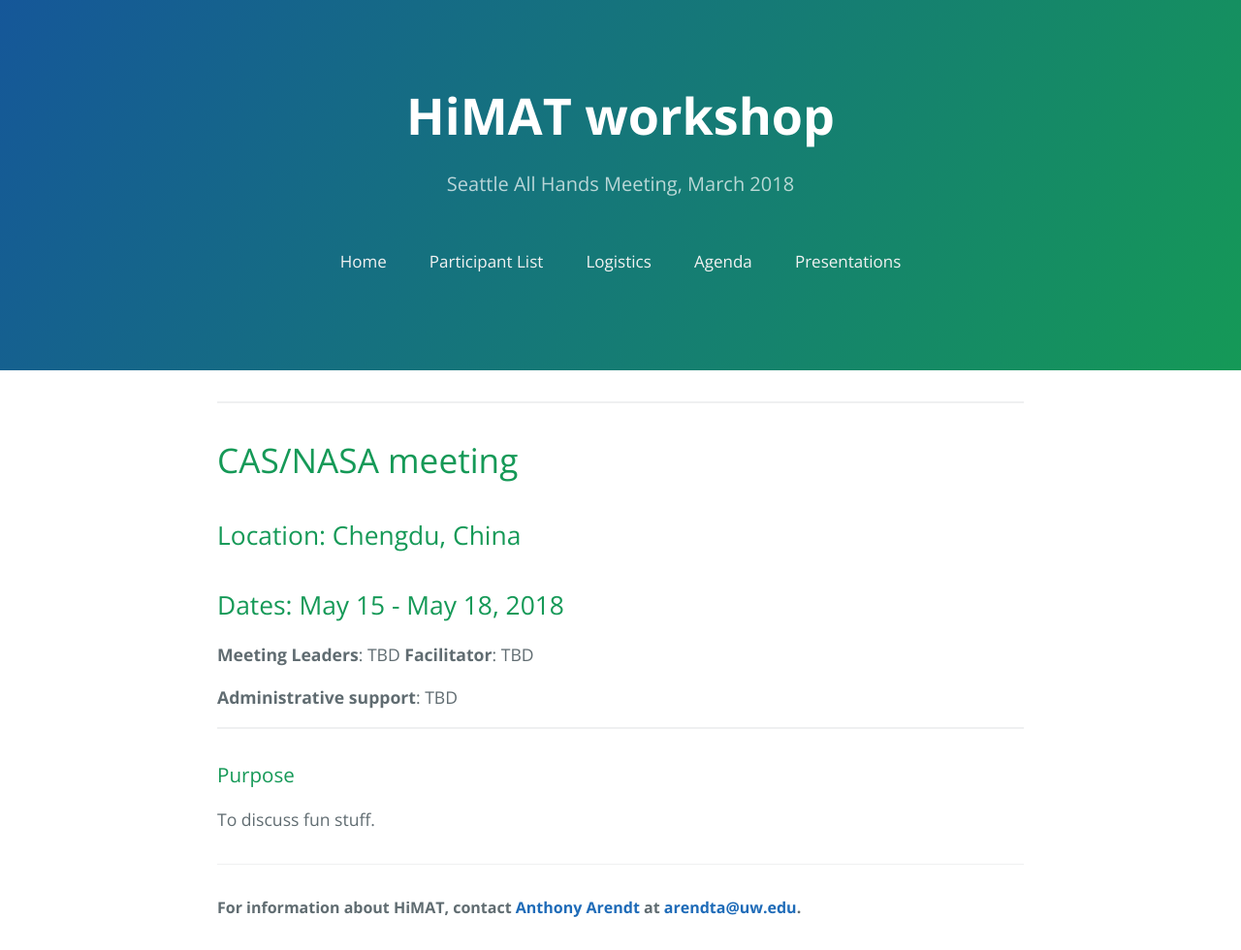
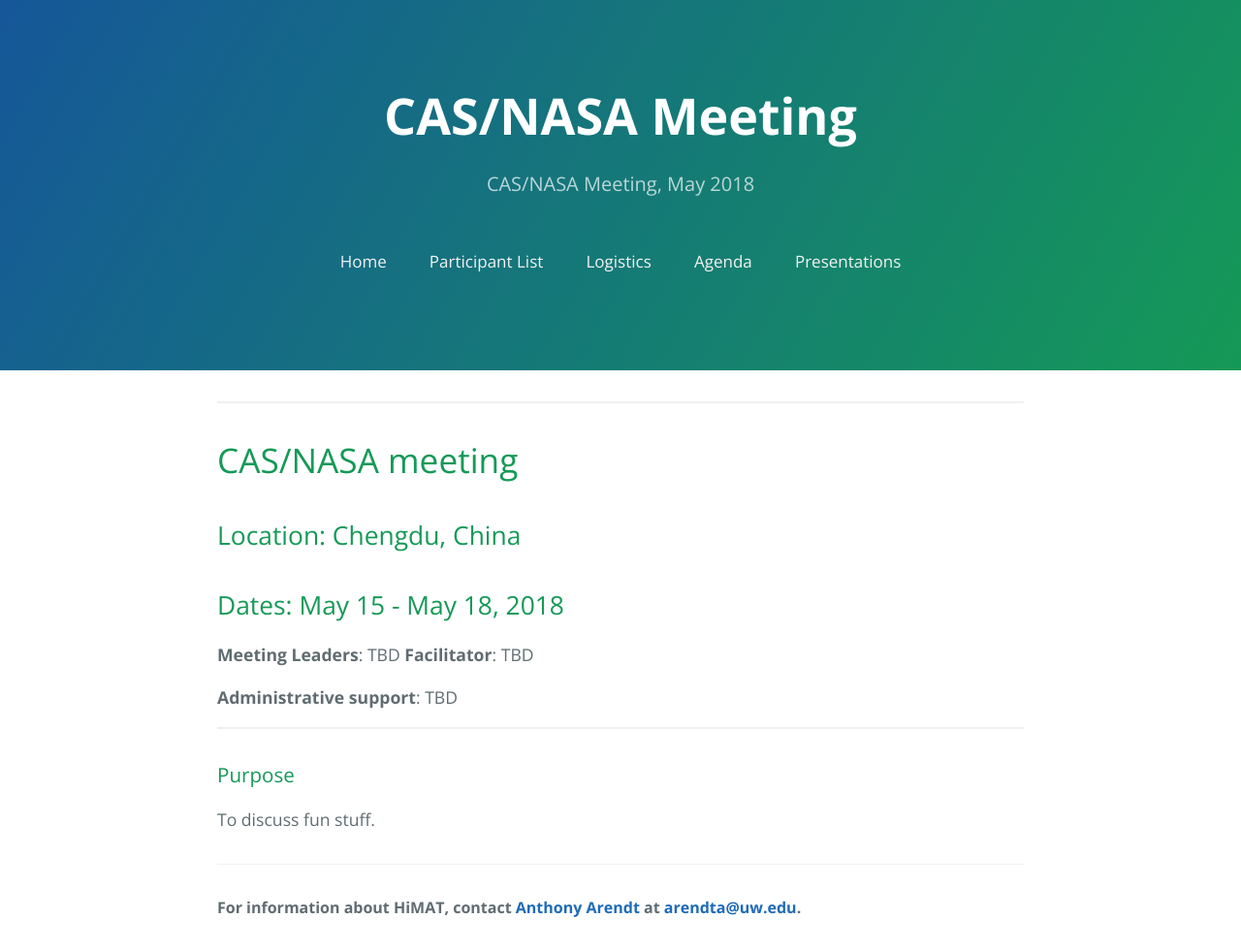
Before and after one commit to lsetiawan/2018-05-15-CAS-HiMAT, a Jekyll site: the page built from index.md, in a window 1280 px wide. Shown: the whole page at 97% size. Built offline with Jekyll 4.4.1, drawn with Linux system fonts in a browser that asks for light colours.

Commit message:
Update _config.yml

```diff
--- a/_config.yml
+++ b/_config.yml
@@ -1,7 +1,7 @@
 theme: jekyll-theme-cayman
 
-title: "HiMAT workshop"
-description: "Seattle All Hands Meeting, March 2018"
+title: "CAS/NASA Meeting"
+description: "CAS/NASA Meeting, May 2018"
 
 defaults:
   - scope:
```
